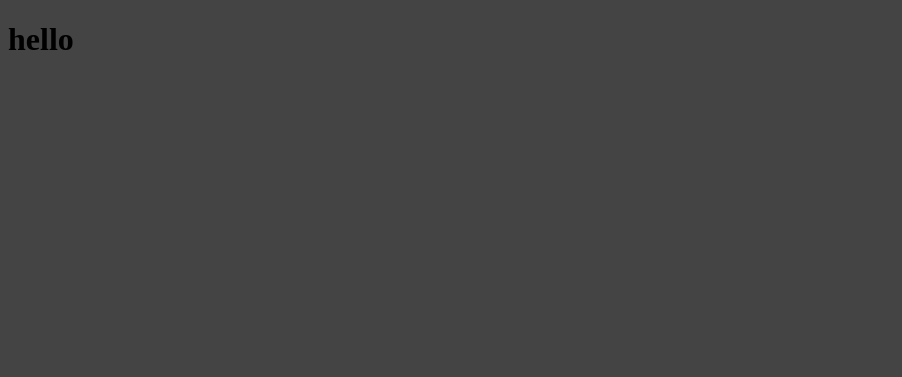
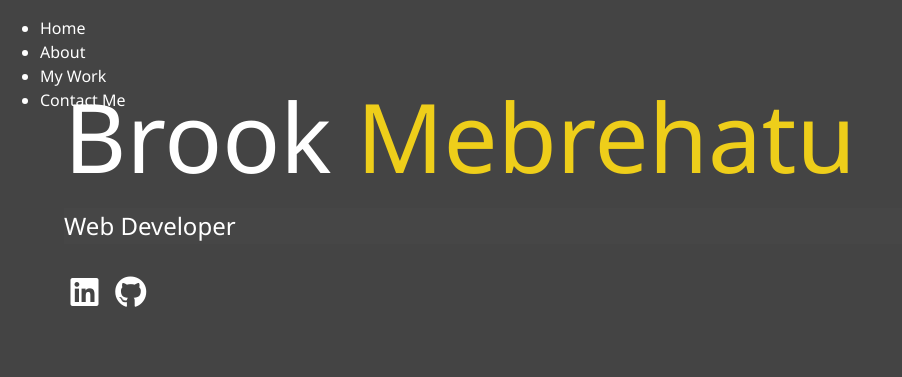
Before and after one commit to brooktm/PersonalPortfolio, a website: page portfolio/index.html in a window 1280 px wide. Shown: the whole page, without its empty margins (0-902 px from the left). Drawn offline with Linux system fonts and the light colour scheme.

Commit message:
html boiler plate

```diff
--- a/portfolio/index.html
+++ b/portfolio/index.html
@@ -5,12 +5,57 @@
     <meta charset="UTF-8">
     <meta name="viewport" content="width=device-width, initial-scale=1.0">
     <meta http-equiv="X-UA-Compatible" content="ie=edge">
+    <link rel="stylesheet" href="https://use.fontawesome.com/releases/v5.2.0/css/all.css" integrity="sha384-hWVjflwFxL6sNzntih27bfxkr27PmbbK/iSvJ+a4+0owXq79v+lsFkW54bOGbiDQ"
+        crossorigin="anonymous">
     <link rel="stylesheet" href="css/main.css">
+
     <title>Document</title>
 </head>
 
 <body>
-    <h1>hello</h1>
+    <header>
+        <div class="menu-btn">
+            <div class="btn-line"></div>
+            <div class="btn-line"></div>
+            <div class="btn-line"></div>
+        </div>
+        <nav class="menu">
+            <div class="menu-pic">
+                <div class="profile-pic"></div>
+            </div>
+            <ul class="menu-nav">
+                <li class="nav-item">
+                    <a href="/" class="nav-link">Home</a>
+                </li>
+
+                <li class="nav-item">
+                    <a href="/about.html" class="nav-link">About</a>
+                </li>
+                <li class="nav-item">
+                    <a href="/work.html" class="nav-link">My Work</a>
+                </li>
+
+                <li class="nav-item">
+                    <a href="/contact.html" class="nav-link">Contact Me</a>
+                </li>
+            </ul>
+        </nav>
+    </header>
+    <main id="home">
+        <h1 class="hero-text"> Brook <span class="lastname">Mebrehatu</span></h1>
+        <h2 class="sub-hero-text">Web Developer</h2>
+        <div class="icons">
+
+            <a href="#"> <i class="fab fa-linkedin fa-2x"></i></a>
+
+            <a href="#"> <i class="fab fa-github fa-2x"></i></i></a>
+
+
+        </div>
+
+    </main>
+
+    <script src="js/main.js"></script>
 </body>
 
 </html>
--- a/scss/main.scss
+++ b/scss/main.scss
@@ -1,5 +1,57 @@
 $primary-color: #444;
-
+$seconday-color: #eece1a;
+* {
+  box-sizing: border-box;
+}
 body {
   background: $primary-color;
+  color: white;
+  height: 100%;
+  margin: 0;
+  font-family: "Segoe UI", Tahoma, Geneva, Verdana, sans-serif;
+  line-height: 1.5;
 }
+
+//herader
+
+h1,
+h2,
+h3 {
+  margin: 0;
+  font-weight: 400;
+  &.hero-text {
+    font-size: 6rem;
+  }
+  &.sub-hero-text {
+    margin-bottom: 2rem;
+    padding: 0.2 1 rem;
+    background: rgba(lighten($primary-color, 2), 0.5);
+  }
+}
+
+a {
+  color: white;
+  text-decoration: none;
+}
+header {
+  position: fixed;
+  z-index: 2;
+  width: 100%;
+}
+.lastname {
+  color: $seconday-color;
+}
+main {
+  padding: 4rem;
+  height: 100%;
+  .icons {
+    margin-top: 1rem;
+    a {
+      padding: 0.4rem;
+      &:hover {
+        color: $seconday-color;
+        transition: all 0.5s ease-out;
+      }
+    }
+  }
+}
```
Also changed, not shown: portfolio/css/main.css, portfolio/js/main.js (added).
